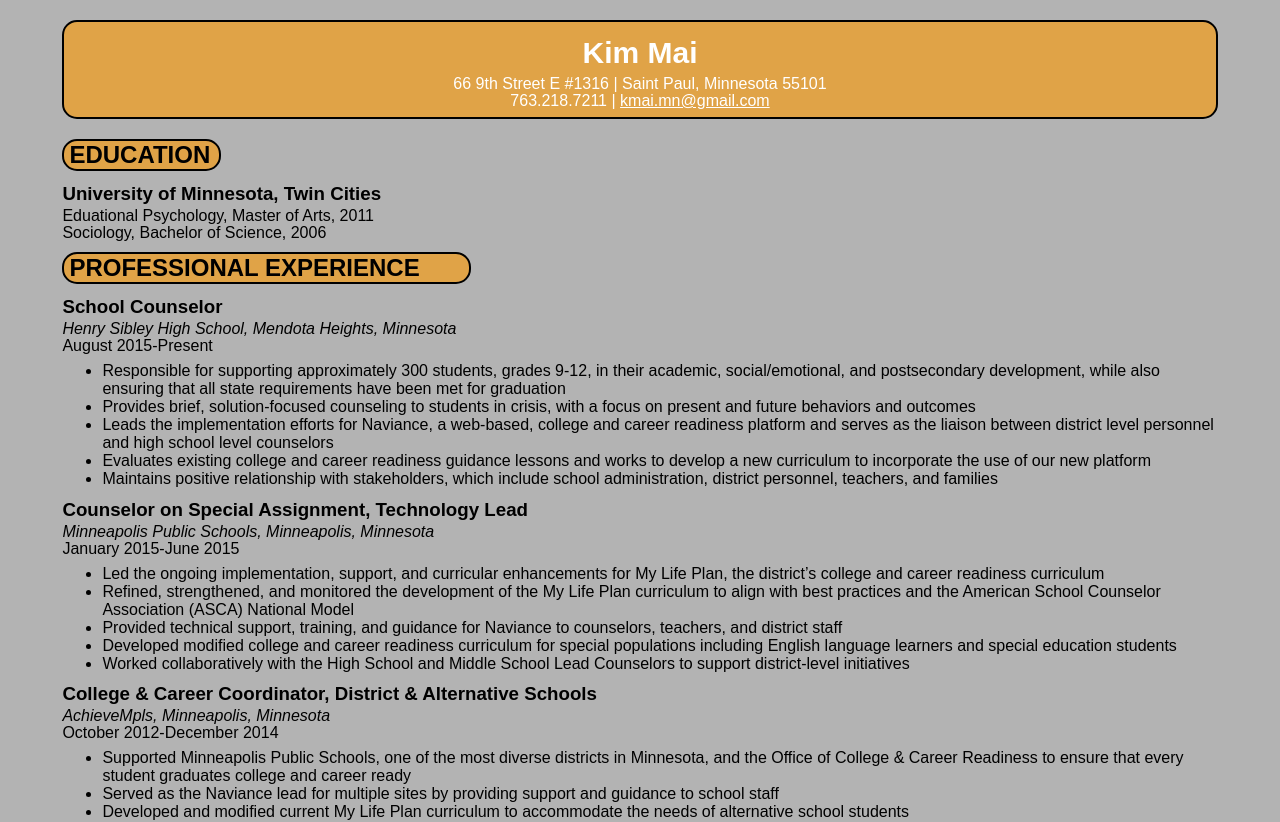
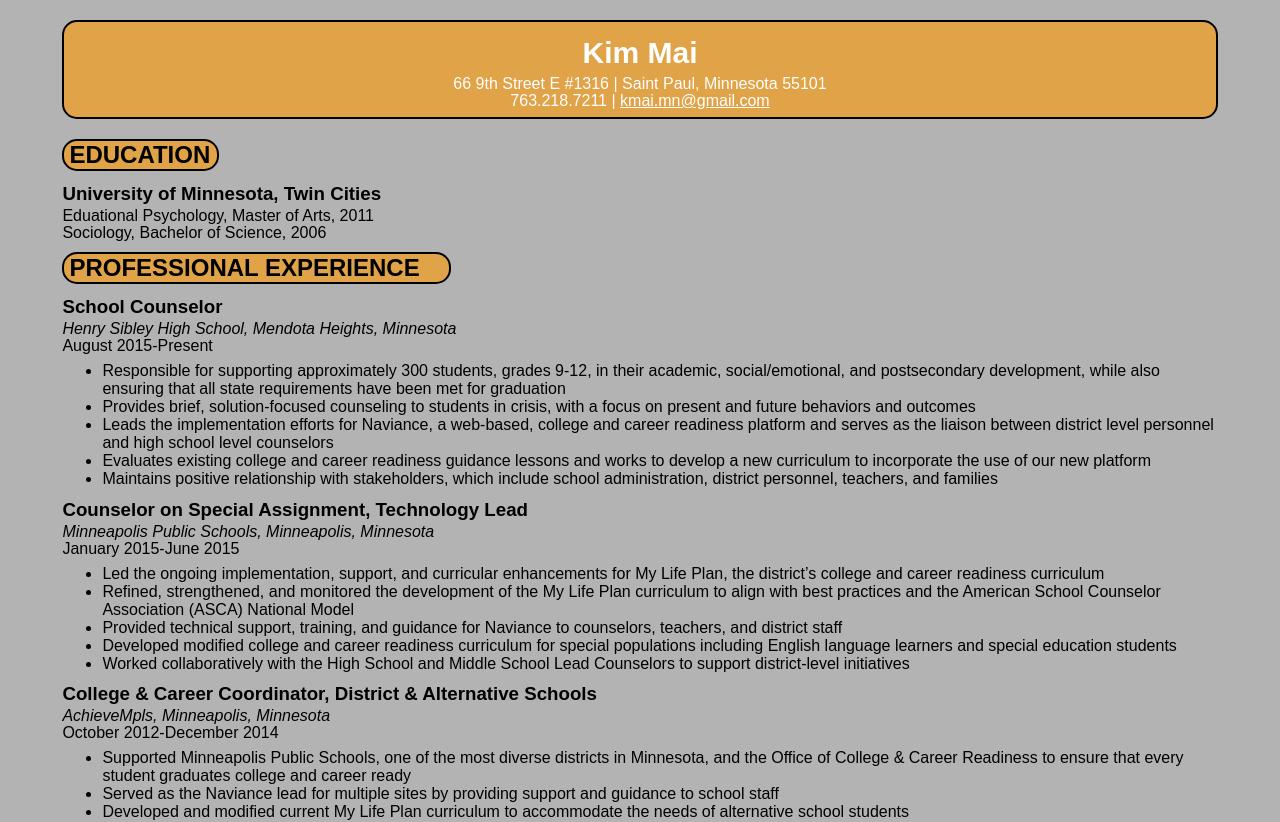
Before and after one commit to kmaimn/kmaimn.github.io, a plain HTML site: page index.html in a window 1280 px wide. Shown: the top 822 px of the page. Drawn offline with Linux system fonts and the light colour scheme.

Commit message:
Update stylesheet.css

```diff
--- a/stylesheet.css
+++ b/stylesheet.css
@@ -34,7 +34,7 @@ a:hover {
 	border: 2px solid #000;
 	border-radius: 15px;
 	padding-left: 5px;
-	width: 150px;
+	width: 148px;
 }
 
 .education h3{
@@ -50,7 +50,7 @@ a:hover {
 	border: 2px solid #000;
 	border-radius: 15px;
 	padding-left: 5px;
-	width: 400px;
+	width: 380px;
 }
 
 .examples h3{
```
